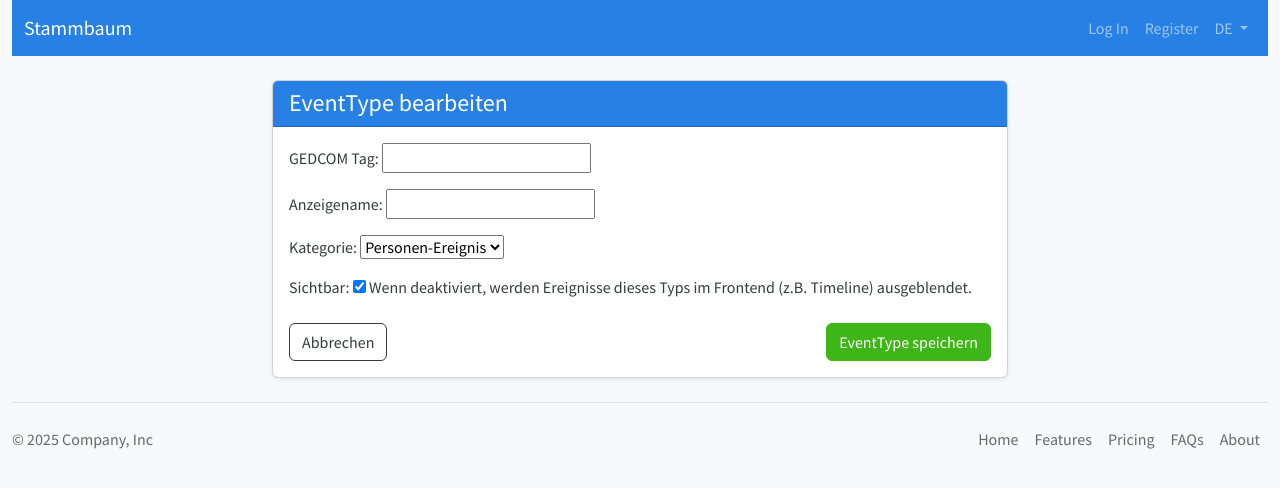
After one commit to stevwyman/rootnode, a Django app: page /de/genview/event-types/add/ in a window 1280 px wide. The commit adds this page. Shown: the top 488 px of the page. Run offline with Django 5.2, Linux system fonts and the light colour scheme; some libraries are stand-ins or nearby versions.

Commit message:
adds eventtypes CRUD

```diff
--- a/genview/models.py
+++ b/genview/models.py
@@ -441,6 +441,112 @@ class Individual(GedcomIdMixin):
         # 'id' (oder '-id') dient als Tie-Breaker, falls es versehentlich zwei Portraits gibt.
         return self.media_objects.order_by('-is_portrait', 'id').first()
 
+    @property
+    def noble_titles(self) -> list[str]:
+        """Liefert alle erfassten Adelstitel der Person als Liste von Strings."""
+        # Holt alle TITL-Events, die eine Beschreibung haben
+        return [
+            ev.description
+            for ev in self.events.filter(event_type__tag='TITL').order_by('parsed_date', 'id')
+            if ev.description
+        ]
+
+    @property
+    def primary_title(self) -> str:
+        """Liefert den aktuellsten oder ersten Titel für die prominente Anzeige im UI."""
+        # Holt das erste (oder bei Sortierung nach Datum: das älteste/aktuellste) Titel-Event
+        ev = self.events.filter(event_type__tag='TITL').order_by('-parsed_date', '-id').first()
+        return ev.description if ev else ""
+
+    @property
+    def timeline_events(self):
+        """
+        Sammelt persönliche Ereignisse, Familien-Ereignisse sowie die Geburten von Kindern,
+        sortiert sie chronologisch und berechnet für jeden Punkt das exakte Alter der Person.
+        """
+        timeline = []
+        birth_date_obj = self.birth_date
+
+        # 1. Persönliche Ereignisse (Geburt, Tod, Titel, Beruf, etc.)
+        for event in self.events.filter(event_type__is_visible=True):
+            tag = event.event_type.tag
+            if tag == 'BIRT': icon = '👶'
+            elif tag == 'DEAT': icon = '🪦'
+            elif tag == 'TITL': icon = '👑'
+            elif tag == 'OCCU': icon = '💼'
+            else: icon = '📌'
+
+            timeline.append({
+                'date_sort': event.parsed_date,
+                'date_display': event.raw_date,
+                'title': event.event_type.name,
+                'description': event.description,
+                'place': event.place.name if event.place else "",
+                'icon': icon,
+                'age': None  # Wird unten berechnet
+            })
+
+        # 2. Familien-Ereignisse (Heirat, Scheidung) und Kindergeburten
+        for family in self.spousal_families:
+            # --- A) Heirats- / Scheidungs-Events der Familie ---
+            for fam_event in family.events.filter(event_type__is_visible=True):
+                tag = fam_event.event_type.tag
+                if tag == 'MARR': icon = '💍'
+                elif tag == 'DIV': icon = '💔'
+                else: icon = '🔗'
+
+                partner = family.husband if family.wife == self else family.wife
+                partner_name = partner.full_name() if partner else "Unbekannt"
+
+                timeline.append({
+                    'date_sort': fam_event.parsed_date,
+                    'date_display': fam_event.raw_date,
+                    'title': fam_event.event_type.name,
+                    'description': f"mit {partner_name}",
+                    'place': fam_event.place.name if fam_event.place else "",
+                    'icon': icon,
+                    'age': None
+                })
+
+            # --- B) 🔥 NEU: Geburten der Kinder aus dieser Familie ---
+            # Wir nutzen children.all() auf dem Through-Model ChildFamilyLink
+            for child_link in family.children.all():
+                child = child_link.child
+                if child:
+                    # Wir holen das Geburts-Event des Kindes
+                    child_birth = child.birth_event
+                    if child_birth:
+                        timeline.append({
+                            'date_sort': child_birth.parsed_date,
+                            'date_display': child_birth.raw_date,
+                            'title': "Geburt eines Kindes",
+                            'description': f"Sohn/Tochter: {child.full_name()}",
+                            'place': child_birth.place.name if child_birth.place else "",
+                            'icon': "🍼",
+                            'age': None
+                        })
+
+        # 3. Sortieren (Älteste Ereignisse zuerst)
+        # Ereignisse ohne Datum landen dank date.min ganz am Anfang (z.B. unvollständige Taufen)
+        def get_sort_key(item):
+            return item['date_sort'] or date.min
+
+        timeline.sort(key=get_sort_key)
+
+        # 4. 🔥 NEU: Das Alter für jedes sortierte Ereignis berechnen
+        if birth_date_obj:
+            for item in timeline:
+                event_date = item['date_sort']
+                if event_date:
+                    # Mathematisch genaue Altersberechnung für den Tag des Ereignisses
+                    age_at_event = event_date.year - birth_date_obj.year
+                    if (event_date.month, event_date.day) < (birth_date_obj.month, birth_date_obj.day):
+                        age_at_event -= 1
+
+                    # Ein negatives Alter (z.B. bei fehlerhaften Daten) fangen wir ab
+                    item['age'] = max(0, age_at_event)
+
+        return timeline
 
 # ----------------------------------------------------------------------
 # 4️⃣ FAMILY – MPTT-Baumstruktur GEDCOM:FAM
@@ -676,6 +782,12 @@ class EventType(models.Model):
         choices=Category.choices,
         default=Category.INDIVIDUAL,
         verbose_name="Kategorie"
+    )
+
+    is_visible = models.BooleanField(
+        default=True,
+        verbose_name="Sichtbar",
+        help_text="Wenn deaktiviert, werden Ereignisse dieses Typs im Frontend (z.B. Timeline) ausgeblendet."
     )
 
     class Meta:
@@ -928,7 +1040,7 @@ class MediaObject(GedcomIdMixin):
 
         # 3. Hängt das Medium an vertraulichen Ereignissen?
         if hasattr(self, 'events'):
-            for event in self.events.all():
+            for event in self.events.filter(event_type__is_visible=True):
                 if event.is_confidential:
                     return True
 
--- a/genview/templates/genview/base.html
+++ b/genview/templates/genview/base.html
@@ -60,6 +60,7 @@
                                     {% if user.is_superuser %}
                                         <li><a class="dropdown-item" href="{% url 'genview:gedcom-import' %}">📂 import gedcom</a></li>
                                         <li><a class="dropdown-item" href="{% url 'genview:user-management-list' %}">🧑‍💼 users</a></li>
+                                        <li><a class="dropdown-item" href="{% url 'genview:eventtype-list' %}">🗓️ event types</a></li>
                                         <li><hr class="dropdown-divider"></li>
                                     {% endif %}
                                     <li>
--- /dev/null
+++ b/genview/templates/genview/eventtype_form.html
@@ -0,0 +1,36 @@
+{% extends "genview/base.html" %}
+
+{% block title %}
+    {% if object %}Eventtype bearbeiten{% else %}Neuen EventType hinzufügen{% endif %}
+{% endblock %}
+
+{% block content %}
+<div class="container mt-4">
+    <div class="row justify-content-center">
+        <div class="col-md-8">
+            <div class="card shadow-sm">
+                <div class="card-header bg-primary text-white">
+                    <h4 class="mb-0">
+                        EventType bearbeiten
+                    </h4>
+                </div>
+                <div class="card-body">
+                    <form method="post">
+                        {% csrf_token %}
+
+                        {{ form.as_p }}
+
+                        <div class="d-flex justify-content-between mt-4">
+                            <a href="{% url 'genview:eventtype-list' %}" class="btn btn-outline-secondary">Abbrechen</a>
+                            <button type="submit" class="btn btn-success">
+                                {% if object %}Änderungen speichern{% else %}EventType speichern{% endif %}
+                            </button>
+                        </div>
+                    </form>
+                </div>
+            </div>
+
+        </div>
+    </div>
+</div>
+{% endblock %}
--- a/genview/urls.py
+++ b/genview/urls.py
@@ -205,6 +205,13 @@ urlpatterns = [
     ),
     path('tree/<int:tree_id>/event-types/manage/', views.EventTypeManageView.as_view(), name='manage-event-types'),
 
+    # EventType Administration
+    path('event-types/', views.EventTypeListView.as_view(), name='eventtype-list'),
+    path('event-types/add/', views.EventTypeCreateView.as_view(), name='eventtype-add'),
+    path('event-types/<int:pk>/edit/', views.EventTypeUpdateView.as_view(), name='eventtype-edit'),
+    path('event-types/<int:pk>/delete/', views.EventTypeDeleteView.as_view(), name='eventtype-delete'),
+    path('event-types/<int:pk>/toggle/', views.toggle_eventtype_visibility, name='eventtype-toggle'),
+
     path('tree/<int:tree_id>/sources/', views.SourceListView.as_view(), name='source-list'),
     path('tree/<int:tree_id>/sources/add/', views.SourceCreateView.as_view(), name='source-create'),
     path('tree/<int:tree_id>/sources/<int:pk>/', views.SourceDetailView.as_view(), name='source-detail'),
--- a/genview/views.py
+++ b/genview/views.py
@@ -1880,6 +1880,38 @@ class EventTypeManageView(TreeEditAccessMixin, View):
             'tree_id': tree_id
         })
 
+#
+# 7️⃣.1️⃣ EventTypes
+# --------------------------------------------------------------
+
+
+# 1. READ: Liste aller EventTypes
+class EventTypeListView(ListView):
+    model = EventType
+    template_name = "genview/eventtype_list.html"
+    context_object_name = "event_types"
+
+# 2. CREATE: Neuen EventType anlegen
+class EventTypeCreateView(CreateView):
+    model = EventType
+    fields = ['tag', 'name', 'category', 'is_visible']
+    template_name = "genview/eventtype_form.html"
+    success_url = reverse_lazy('genview:eventtype-list')
+
+# 3. UPDATE: Bestehenden EventType bearbeiten
+class EventTypeUpdateView(UpdateView):
+    model = EventType
+    fields = ['tag', 'name', 'category', 'is_visible']
+    template_name = "genview/eventtype_form.html"
+    success_url = reverse_lazy('genview:eventtype-list')
+
+# 4. DELETE: EventType löschen (Vorsicht wegen on_delete=RESTRICT)
+class EventTypeDeleteView(DeleteView):
+    model = EventType
+    template_name = "genview/eventtype_confirm_delete.html"
+    success_url = reverse_lazy('genview:eventtype-list')
+
+
 # --------------------------------------------------------------
 # 2️⃣ Sources
 # --------------------------------------------------------------
@@ -2364,3 +2396,21 @@ class TreeMembershipManageView(View): # Nutze hier dein passendes Mixin (z.B. Tr
             'tree': tree,
             'formset': formset,
         })
+
+from django.views.decorators.http import require_POST
+
+@require_POST
+def toggle_eventtype_visibility(request, pk):
+    """Schaltet die Sichtbarkeit eines EventTypes per AJAX um."""
+    event_type = get_object_or_404(EventType, pk=pk)
+
+    # Status umkehren
+    event_type.is_visible = not event_type.is_visible
+
+    # Aus Performance-Gründen nur dieses eine Feld speichern
+    event_type.save(update_fields=['is_visible'])
+
+    return JsonResponse({
+        'status': 'success',
+        'is_visible': event_type.is_visible
+    })
```
Also changed, not shown: genview/templates/genview/eventtype_list.html (added, +116 -0 lines), genview/templates/genview/individual_detail.html (+83 -0 lines), README.md, genview/migrations/0003_eventtype_is_visible.py (added).
